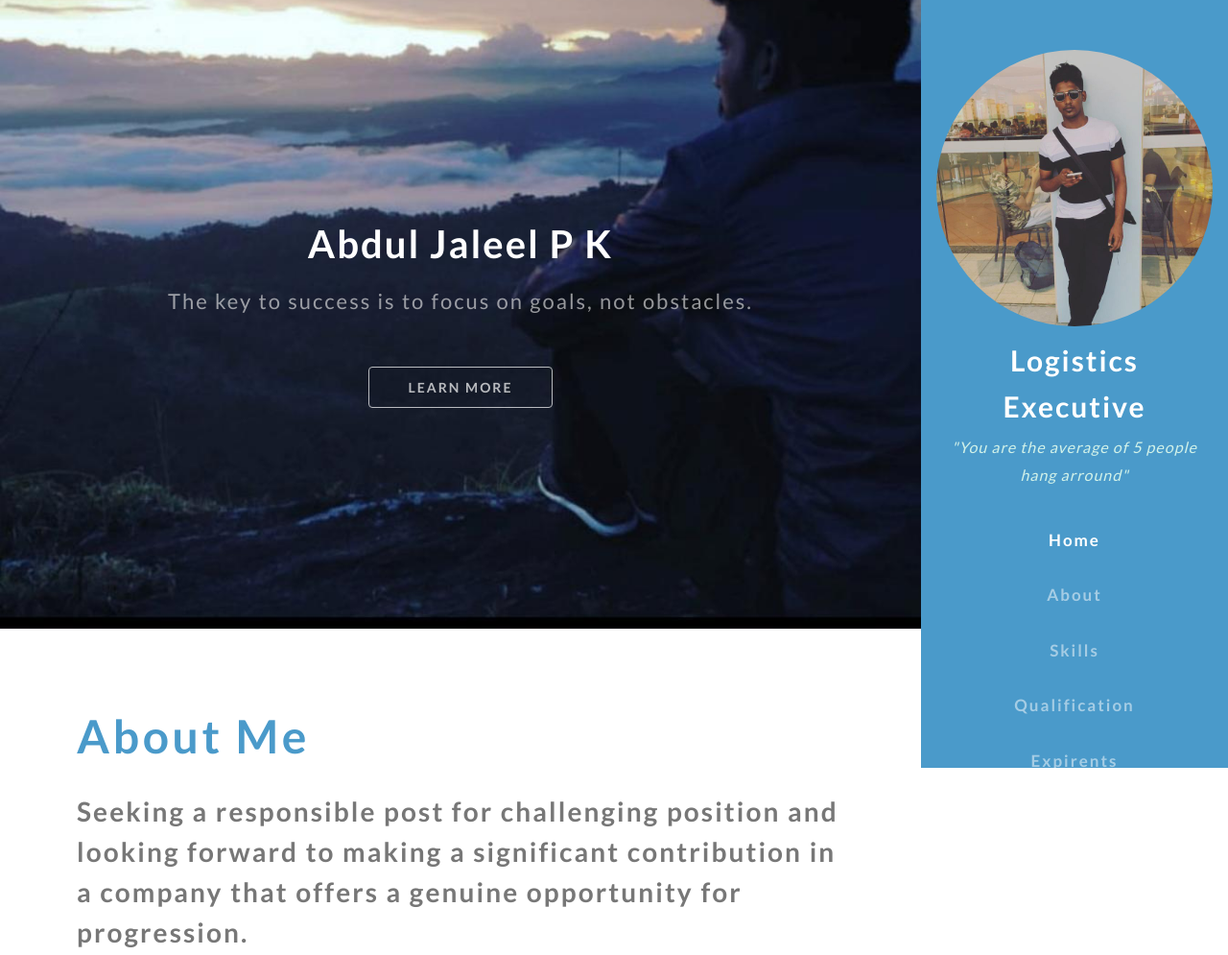
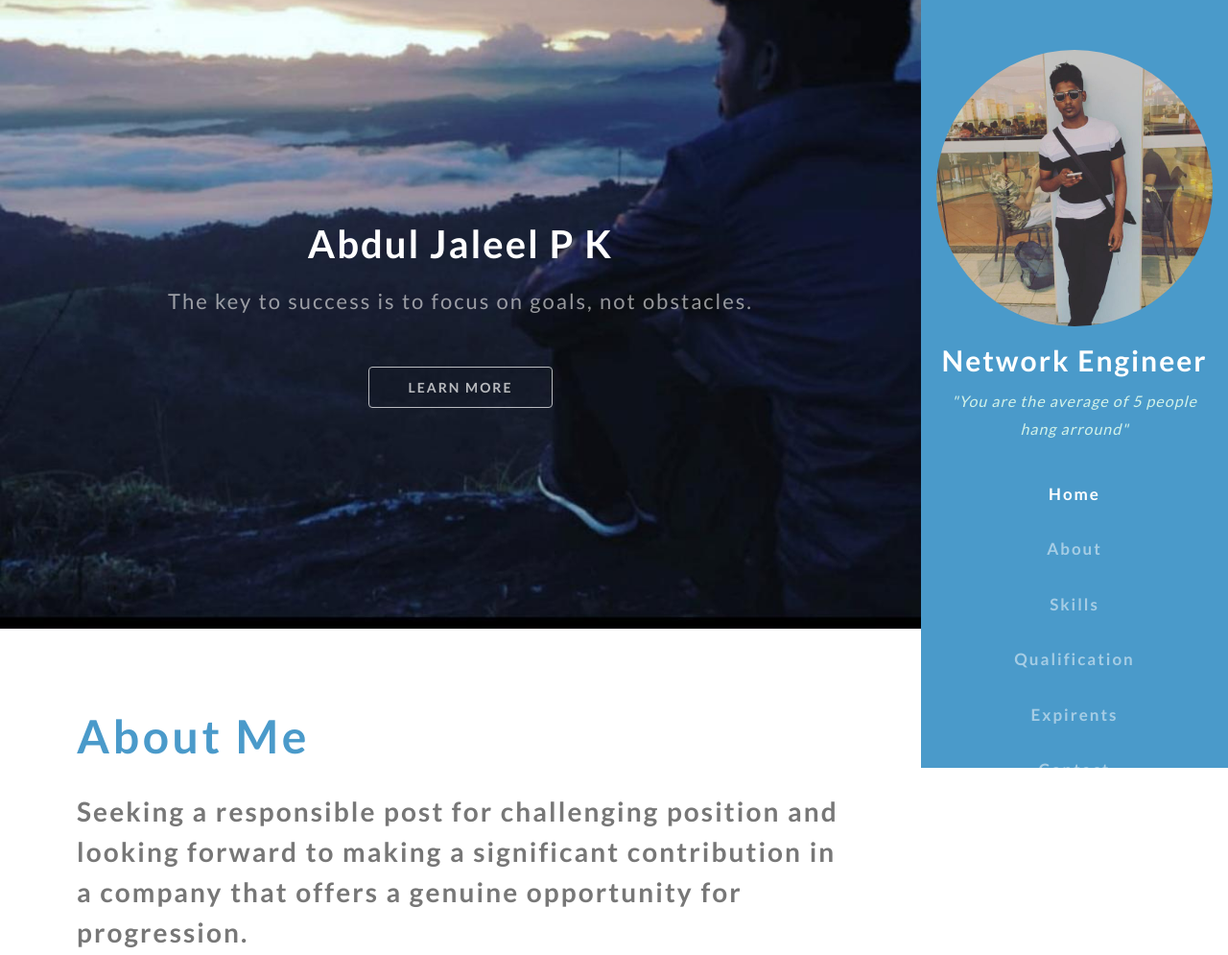
Before and after one commit to jaleeletr/abdul-jaleel-pk, a plain HTML site: page index.html in a window 1280 px wide. Shown: the top 995 px of the page at 96% size. Drawn offline with Linux system fonts and the light colour scheme.

Commit message:
Update index.html

```diff
--- a/index.html
+++ b/index.html
@@ -31,7 +31,7 @@
     <div class="sidenav text-center">
 		<div class="side_top">
 			<img src="images/about1.jpg" alt="news image" class="img-fluid navimg">
-			<h1 class="top_hd mt-2"><a href="index.html">logistics Executive</a></h1>
+			<h1 class="top_hd mt-2"><a href="index.html">Network Engineer</a></h1>
 			<p class="top_hdp mt-2">"You are the average of 5 people hang arround"</p>
         </div>
 		<!-- header -->
```
